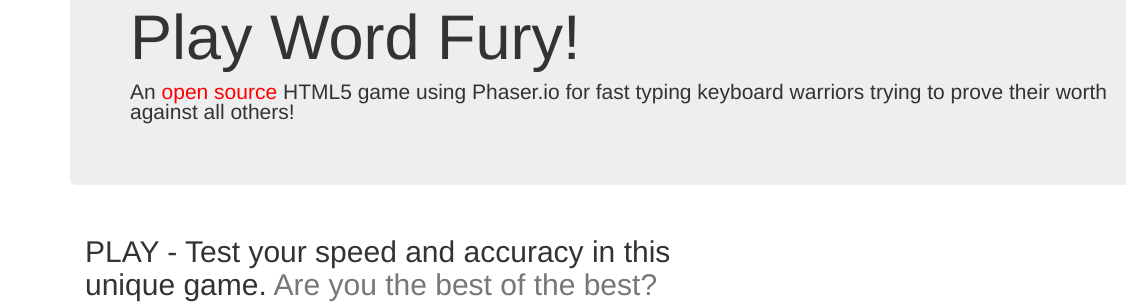
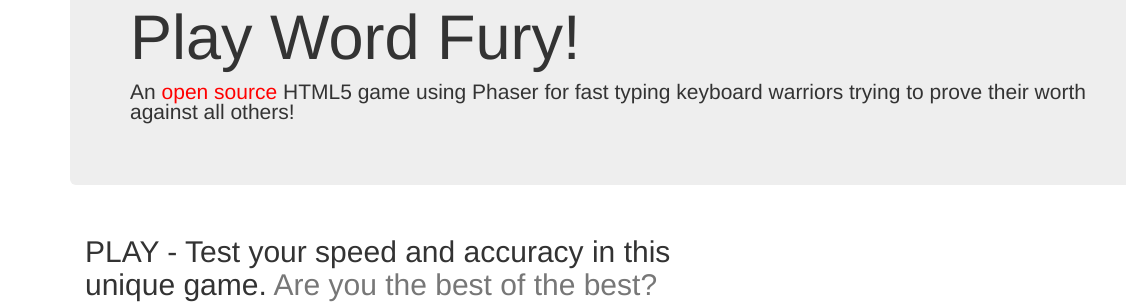
Before and after one commit to briangathright/word-fury-site, a plain HTML site: page index.html in a window 1280 px wide. Shown: the part 137-441 px from the top of the page, 0-1126 px from the left. Drawn offline with nearby package versions, Linux system fonts and the light colour scheme.

Commit message:
Minor spelling mistake

```diff
--- a/index.html
+++ b/index.html
@@ -17,7 +17,7 @@
     <div class="jumbotron">
         <h1>Play Word Fury!</h1>
 
-        <p>An <span style="color: red">open source</span> HTML5 game using Phaser.io for fast typing keyboard warriors
+        <p>An <span style="color: red">open source</span> HTML5 game using Phaser for fast typing keyboard warriors
             trying to prove their worth against all others!
         </p>
     </div>
```
